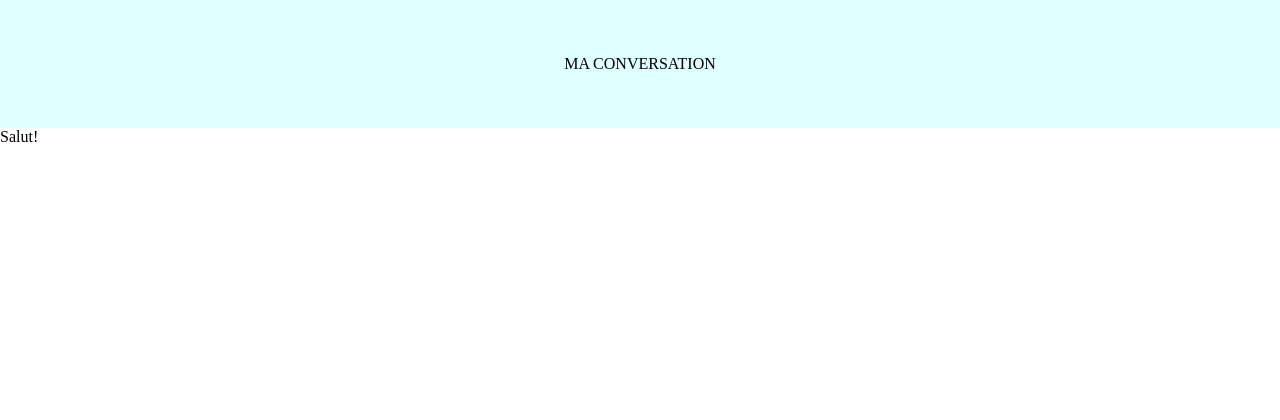
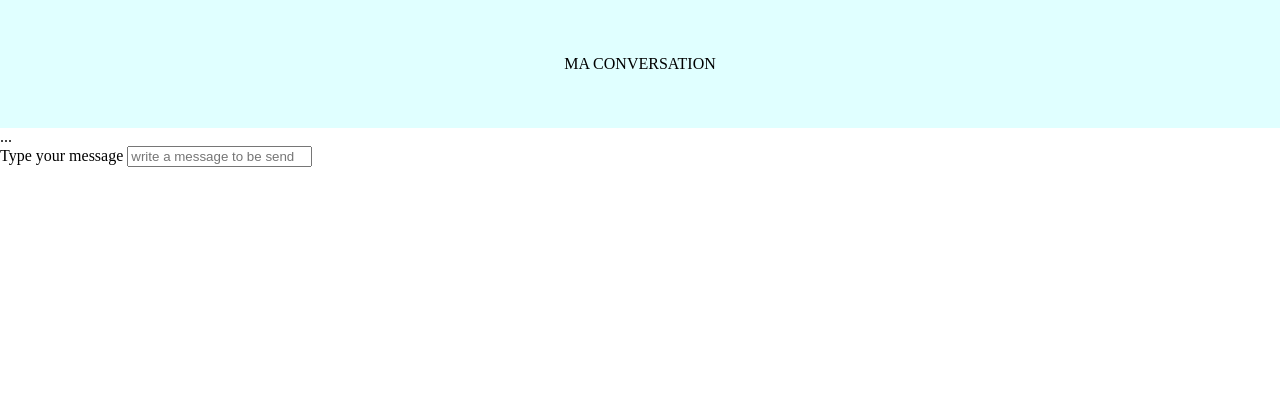
Before and after one commit to Vivien60/chat-r, a PHP site: page /conversation.php in a window 1280 px wide. Shown: the top 420 px of the page. Run offline with PHP 8.4, Linux system fonts and the light colour scheme.

Commit message:
Display 1 message written from local user

```diff
--- a/poc/conversation.php
+++ b/poc/conversation.php
@@ -4,7 +4,7 @@ require_once "../src/autoload.php";
 
 use chatr\model\Message;
 
-$message = new Message("Salut!");
+$message = !empty($_POST['message'])?new Message(htmlentities($_POST['message'])):new Message('...');
 ?>
 <!DOCTYPE html>
 <html lang="fr">
@@ -22,6 +22,13 @@ $message = new Message("Salut!");
 <main>
     <div class="main">
         <?= $message ?>
+
+        <form name="sendMessage" id="sendMessage" method="post">
+            <label for="message">
+                Type your message
+                <input type="text" name="message" id="message" placeholder="write a message to be send">
+            </label>
+        </form>
     </div>
 </main>
 
```
Also changed, not shown: poc/img/default-2081_50.jpg (added), poc/img/the_shape_of_the_phoenix.png (added).
